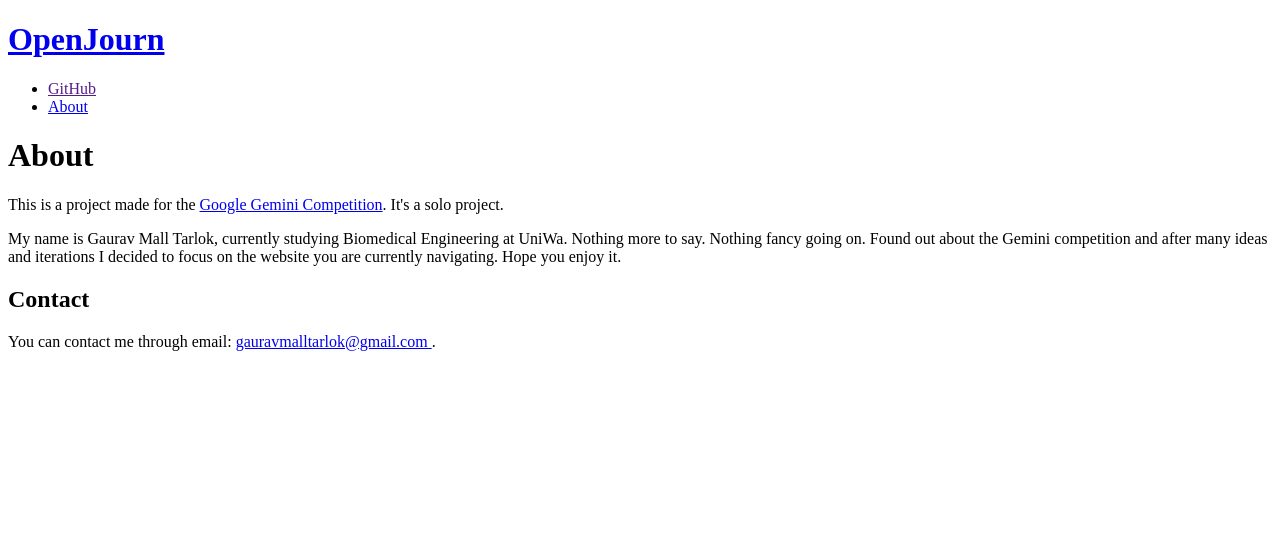
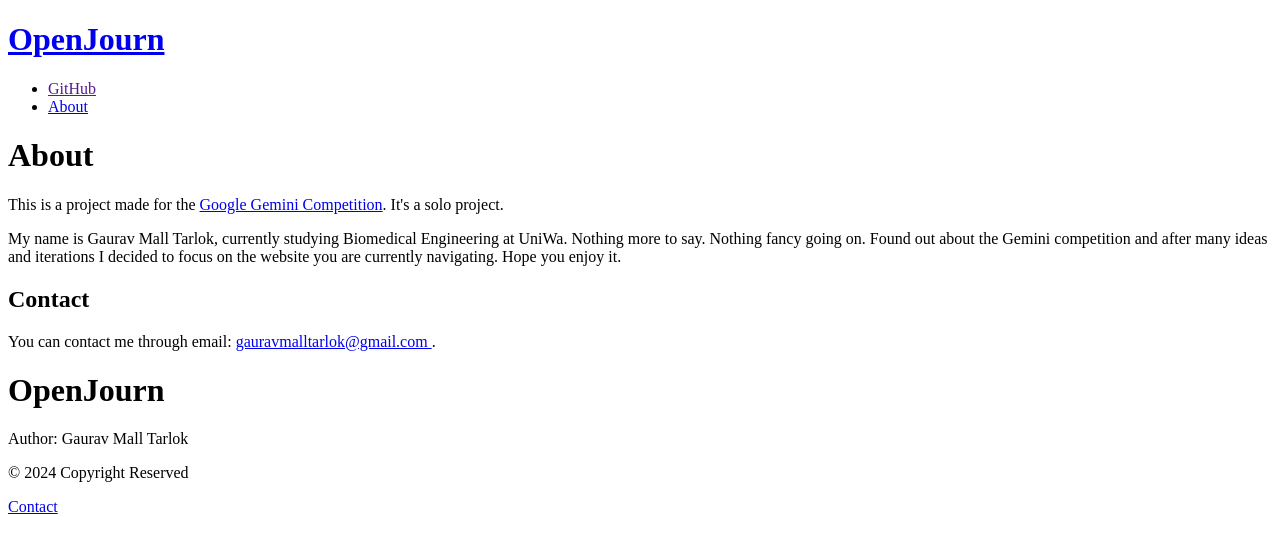
Before and after one commit to GauravMall/OpenJourn, a plain HTML site: page OpenJourn Site/about.html in a window 1280 px wide. Drawn offline with Linux system fonts and the light colour scheme.

Commit message:
Added footer

```diff
--- a/OpenJourn Site/about.html
+++ b/OpenJourn Site/about.html
@@ -35,5 +35,12 @@
         gauravmalltarlok@gmail.com </a
       >.
     </p>
+
+    <footer>
+      <h1>OpenJourn</h1>
+      <p>Author: Gaurav Mall Tarlok</p>
+      <p>© 2024 Copyright Reserved</p>
+      <a href="mailto: gauravmalltarlok@gmail.com">Contact</a>
+    </footer>
   </body>
 </html>
```
Also changed, not shown: OpenJourn Site/main_page.html (+7 -0 lines).
